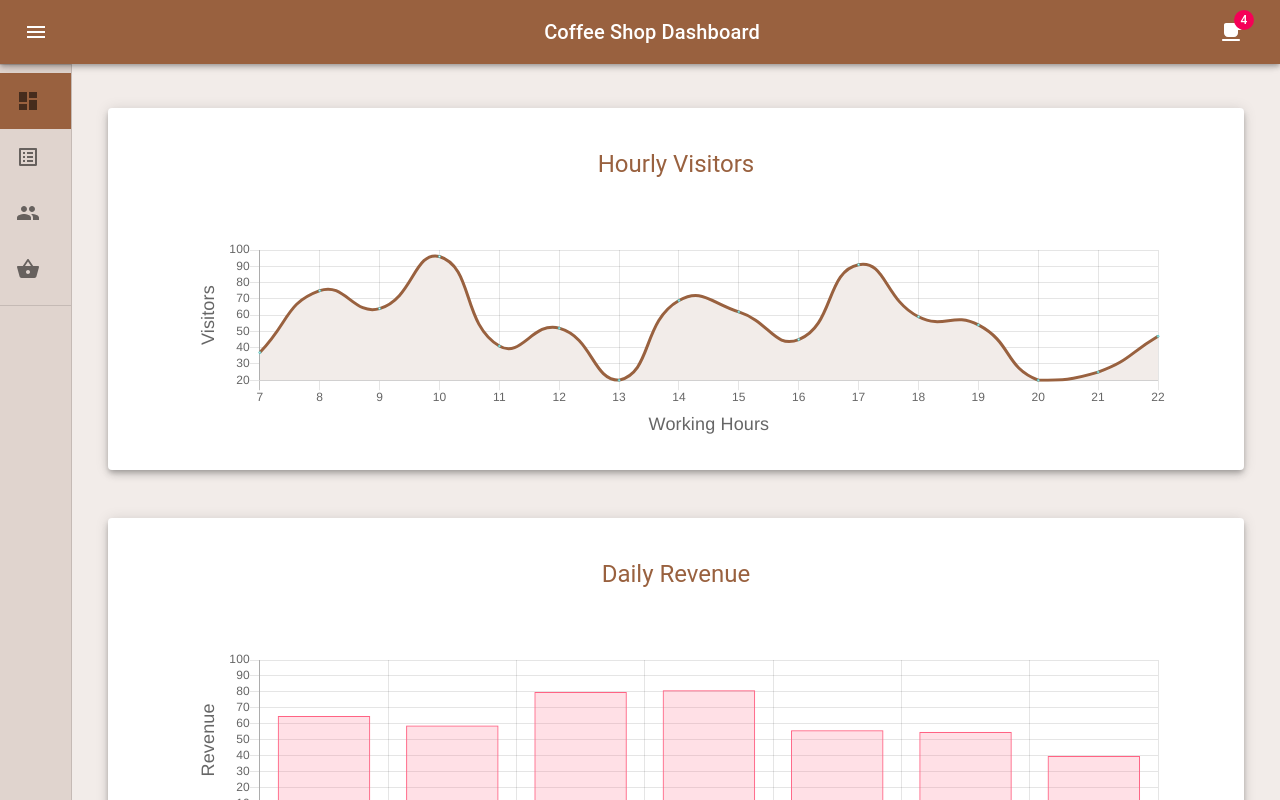
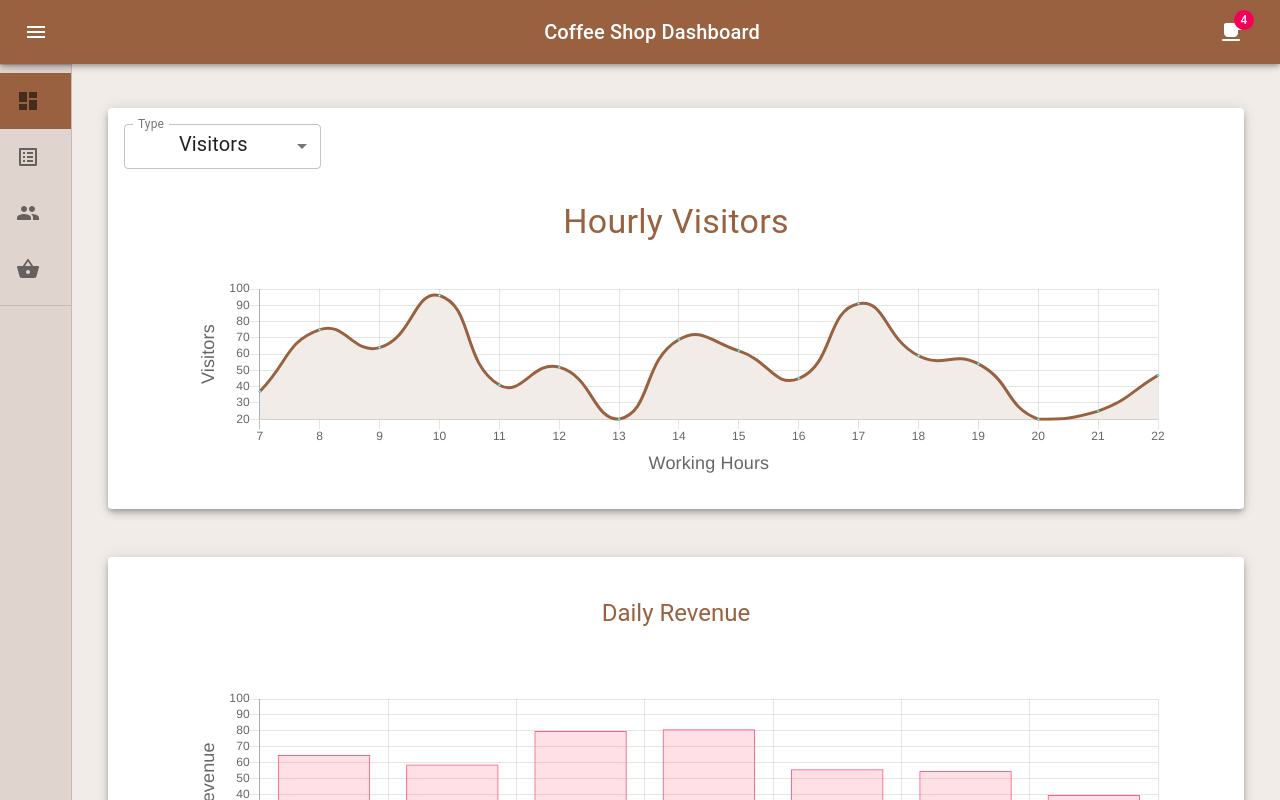
Before and after one commit to KaterinaLupacheva/coffee-shop-dashboard, a React (Create React App) app: page / in a window 1280 px wide. Built offline with nearby package versions, Linux system fonts and the light colour scheme; the HTML template or start-up script is replaced by a standard one.

Commit message:
Select field in line chart

```diff
--- /dev/null
+++ b/src/components/Charts/chartTitle.component.js
@@ -0,0 +1,27 @@
+import React from "react";
+import { makeStyles } from "@material-ui/core/styles";
+import Typography from "@material-ui/core/Typography";
+
+const useStyles = makeStyles((theme) => ({
+  root: {
+    margin: theme.spacing(2),
+  },
+}));
+
+const ChartTitle = (props) => {
+  const classes = useStyles();
+  return (
+    <Typography
+      className={classes.root}
+      component="h2"
+      variant="h4"
+      color="primary"
+      align="center"
+      gutterBottom
+    >
+      {props.children}
+    </Typography>
+  );
+};
+
+export default ChartTitle;
--- a/src/components/Charts/charts.styles.js
+++ b/src/components/Charts/charts.styles.js
@@ -3,4 +3,15 @@ export const chartStyles = (theme) => ({
     width: "80vw",
     margin: "0 auto",
   },
+  options: {
+    display: "flex",
+    justifyContent: "flex-start",
+    padding: theme.spacing(2),
+  },
+  select: {
+    width: "25ch",
+  },
+  fieldFontSize: {
+    fontSize: 20,
+  },
 });
--- a/src/components/Charts/lineChart.component.js
+++ b/src/components/Charts/lineChart.component.js
@@ -1,10 +1,10 @@
-import React from "react";
+import React, { useState } from "react";
 import { useTheme } from "@material-ui/core/styles";
 import { makeStyles } from "@material-ui/core/styles";
 import { Line } from "react-chartjs-2";
 import { labels, hourlyVisitors } from "../../data/daySales";
-import Title from "../Tables/title";
-import { Box } from "@material-ui/core";
+import ChartTitle from "./chartTitle.component";
+import { Box, TextField, MenuItem } from "@material-ui/core";
 import { chartStyles } from "./charts.styles";
 
 const useStyles = makeStyles(chartStyles);
@@ -12,6 +12,7 @@ const useStyles = makeStyles(chartStyles);
 const LineChart = () => {
   const classes = useStyles();
   const theme = useTheme();
+  const [type, setType] = useState("Visitors");
 
   const data = {
     labels: labels,
@@ -71,7 +72,31 @@ const LineChart = () => {
 
   return (
     <>
-      <Title>Hourly Visitors</Title>
+      <Box className={classes.options}>
+        <TextField
+          className={classes.select}
+          select
+          name="type"
+          label="Type"
+          size="small"
+          variant="outlined"
+          InputProps={{
+            classes: {
+              input: classes.fieldFontSize,
+            },
+          }}
+          value={type}
+          onChange={(e) => setType(e.target.value)}
+        >
+          <MenuItem key={"Visitors"} value={"Visitors"}>
+            {"Visitors"}
+          </MenuItem>
+          <MenuItem key={"Revenue"} value={"Revenue"}>
+            {"Revenue"}
+          </MenuItem>
+        </TextField>
+      </Box>
+      <ChartTitle>Hourly Visitors</ChartTitle>
       <Box className={classes.container}>
         <Line data={data} width={100} height={250} options={options} />
       </Box>
```
